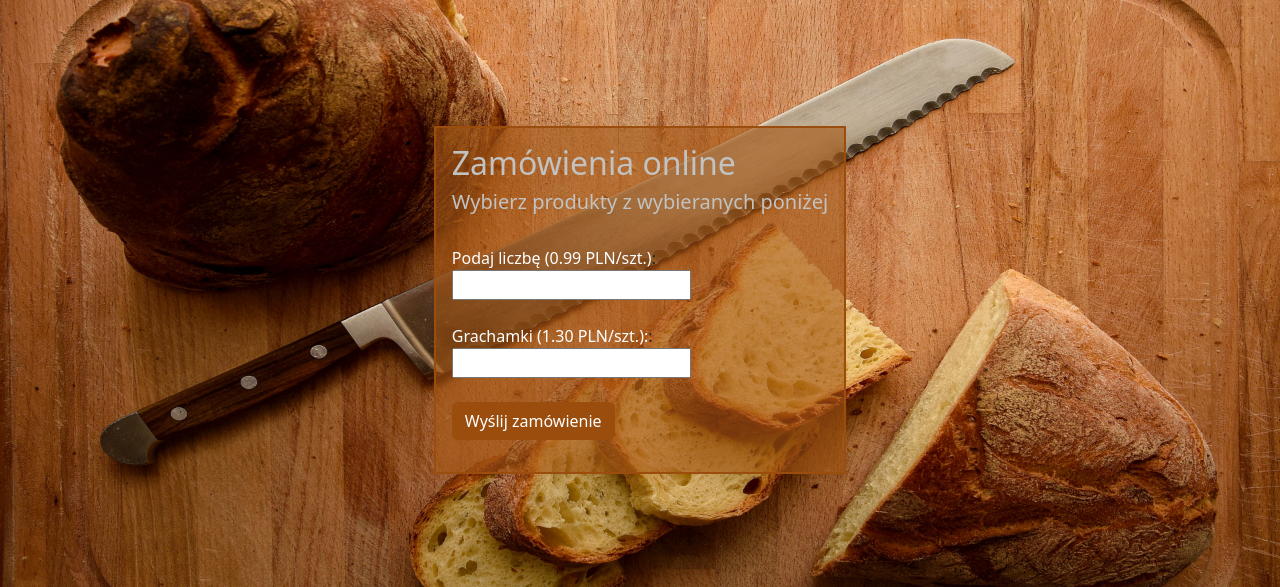
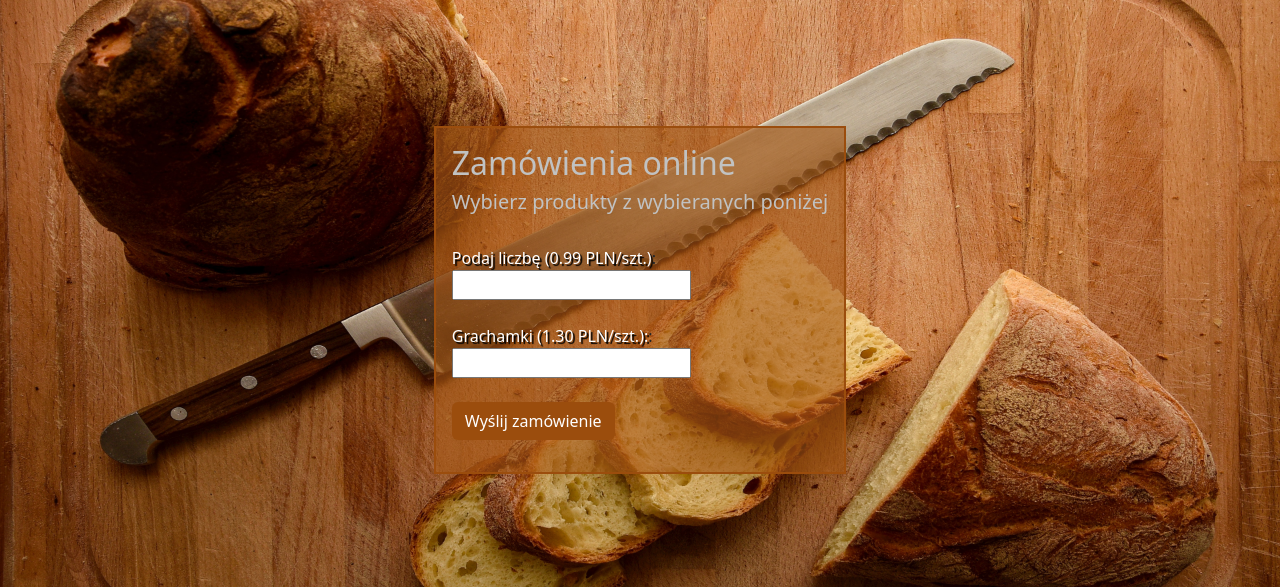
Before and after one commit to DarkoKa/Order-Form, a PHP site: page / in a window 1280 px wide. Shown: the top 587 px of the page. Run offline with PHP 8.4, Linux system fonts and the light colour scheme.

Commit message:
Add files via upload

```diff
--- a/styles.css
+++ b/styles.css
@@ -18,6 +18,7 @@ h2,h5{
 
 .myStyleTextInForm{
   color: #ffffff;
+  text-shadow: black 2px 2px 1px;
 }
 
 .myBtnStyle{
```
